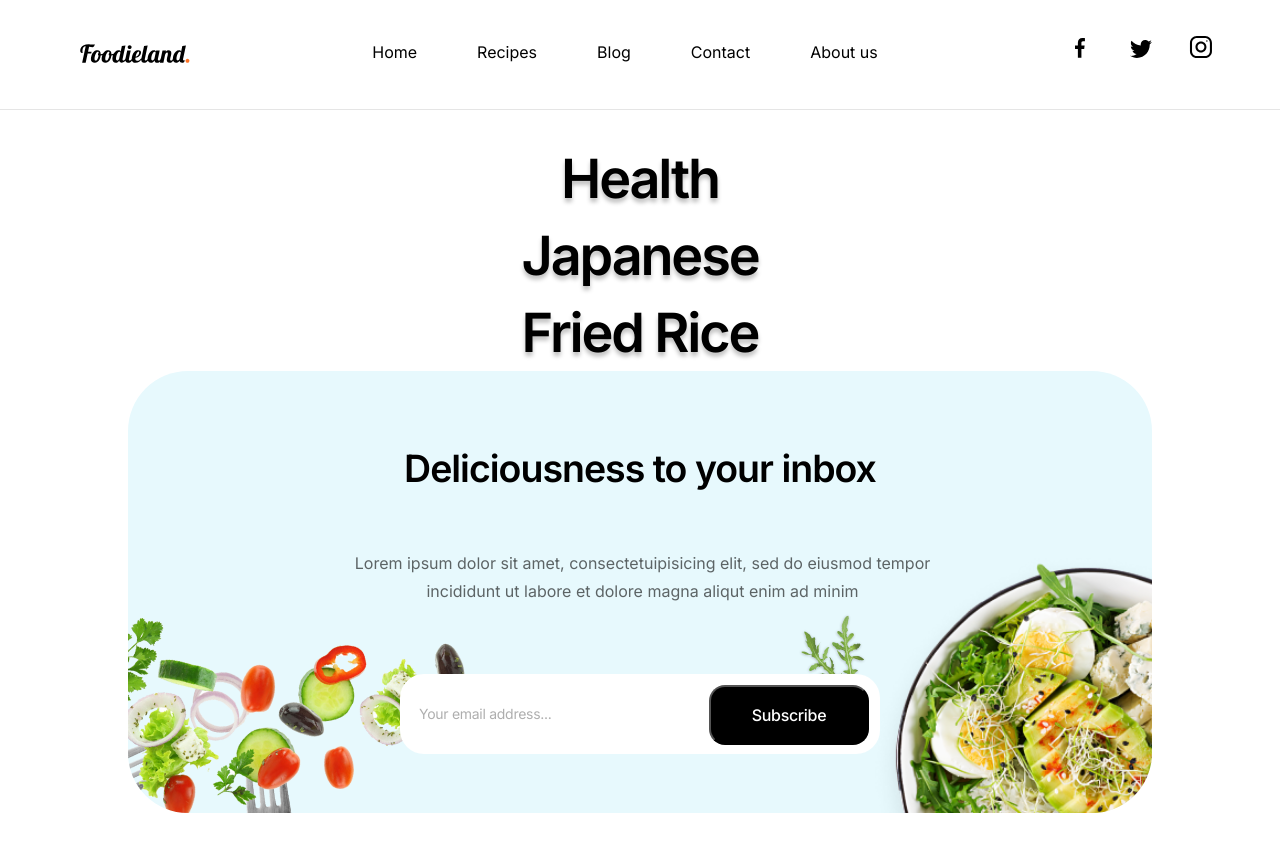
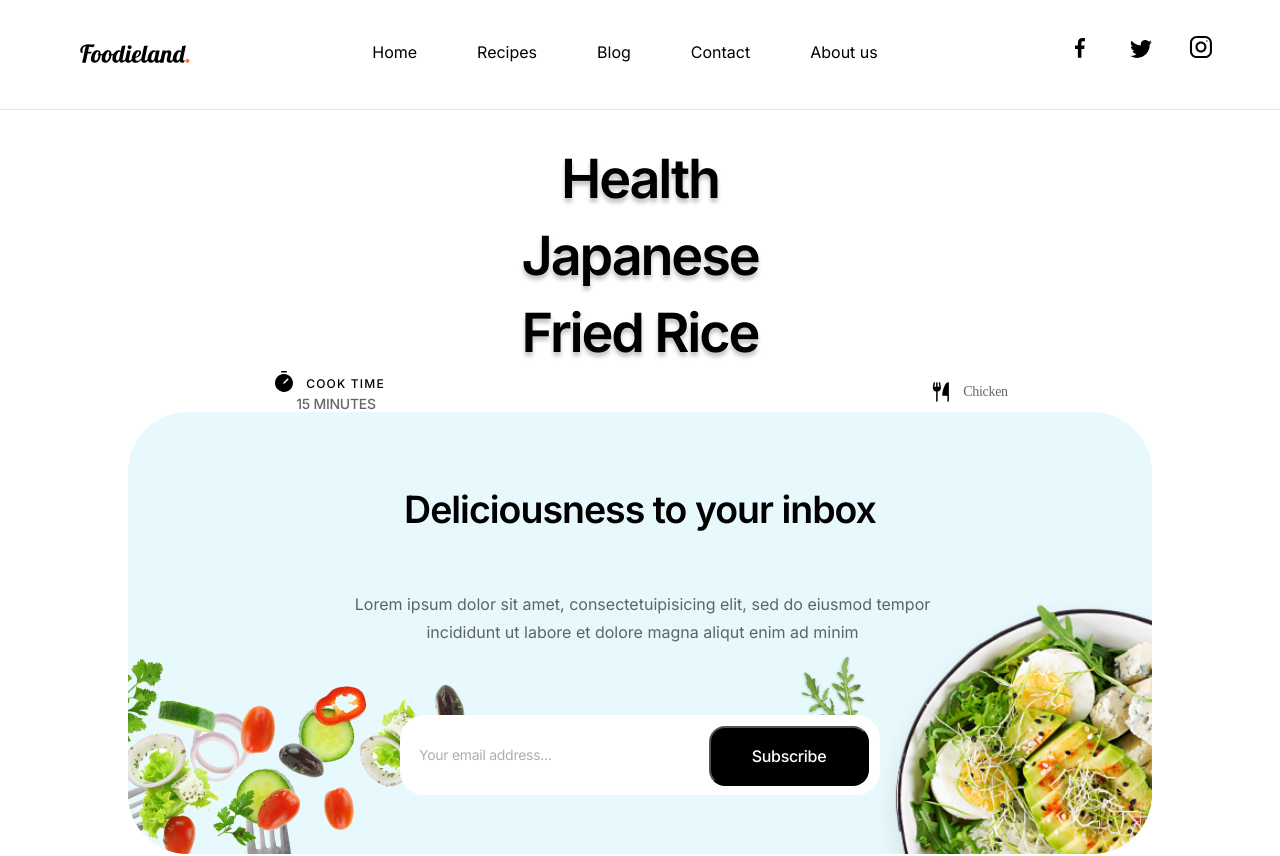
Before and after one commit to NaosouBruno/V-Food, a React (Vite) app: page /details in a window 1280 px wide. Shown: the top 856 px of the page. Built offline with nearby package versions, Linux system fonts and the light colour scheme.

Commit message:
adicionando scss nas informações das receita

```diff
--- a/src/components/molecules/FoodInfo/index.jsx
+++ b/src/components/molecules/FoodInfo/index.jsx
@@ -1,8 +1,29 @@
 import "./info.scss";
+import Timer from "/assets/Timer.svg";
+import ForkKnife from "/assets/ForkKnife.svg";
 function FoodInfo() {
   return (
     <div className="foodInfo">
       <h2 className="foodInfo-title">Health Japanese Fried Rice</h2>
+      <div className="foodSpecifications">
+        <div className="foodSpecifications-container">
+          <div className="foodSpecifications-content ">
+            <img src={Timer} />
+            <span className="foodSpecifications-container--titleTimer">
+              COOK TIME
+            </span>
+          </div>
+          <span className="foodSpecifications-container--titleMinutes">
+            15 MINUTES
+          </span>
+        </div>
+        <div className="foodSpecifications-content">
+          <img src={ForkKnife} />
+          <span className="foodSpecifications-container--titleType">
+            Chicken
+          </span>
+        </div>
+      </div>
     </div>
   );
 }
--- a/src/components/molecules/FoodInfo/info.scss
+++ b/src/components/molecules/FoodInfo/info.scss
@@ -1,10 +1,11 @@
 @use "/public/styles/variables" as *;
 .foodInfo {
   display: flex;
+  flex-direction: column;
   justify-content: center;
   &-title {
     width: 300px;
-
+    margin: 0 auto;
     font-family: $inter;
     font-style: normal;
     font-weight: $fontWeightTitle;
@@ -16,3 +17,42 @@
     text-shadow: 0px 4px 4px rgba(0, 0, 0, 0.25);
   }
 }
+
+.foodSpecifications {
+  display: flex;
+  justify-content: space-around;
+  &-container {
+    display: flex;
+    flex-direction: column;
+    justify-content: center;
+    align-items: center;
+    font-family: $inter;
+    font-style: normal;
+    font-weight: $fontWeightBody;
+    color: $colorDark;
+    &--titleTimer {
+      font-size: 12px;
+      line-height: 15px;
+      letter-spacing: 0.1em;
+      margin-left: 10px;
+    }
+    &--titleMinutes {
+      font-size: 14px;
+      line-height: 17px;
+      letter-spacing: -0.02em;
+      margin-left: 15px;
+      color: rgba(0, 0, 0, 0.6);
+    }
+    &--titleType {
+      font-size: 14px;
+      line-height: 17px;
+      letter-spacing: -0.02em;
+      margin-left: 10px;
+      color: rgba(0, 0, 0, 0.6);
+    }
+  }
+  &-content {
+    display: flex;
+    align-items: center;
+  }
+}
```
